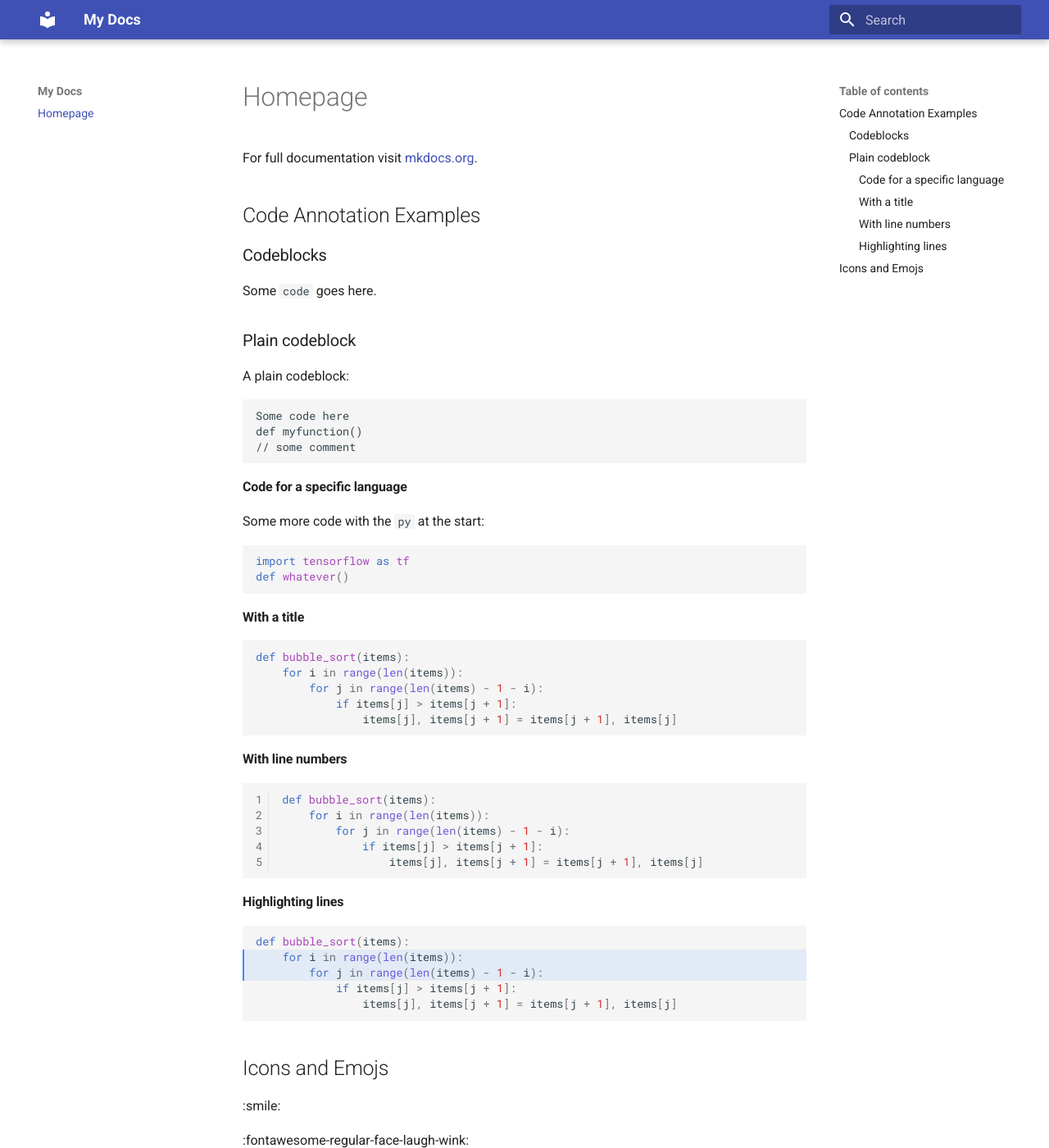
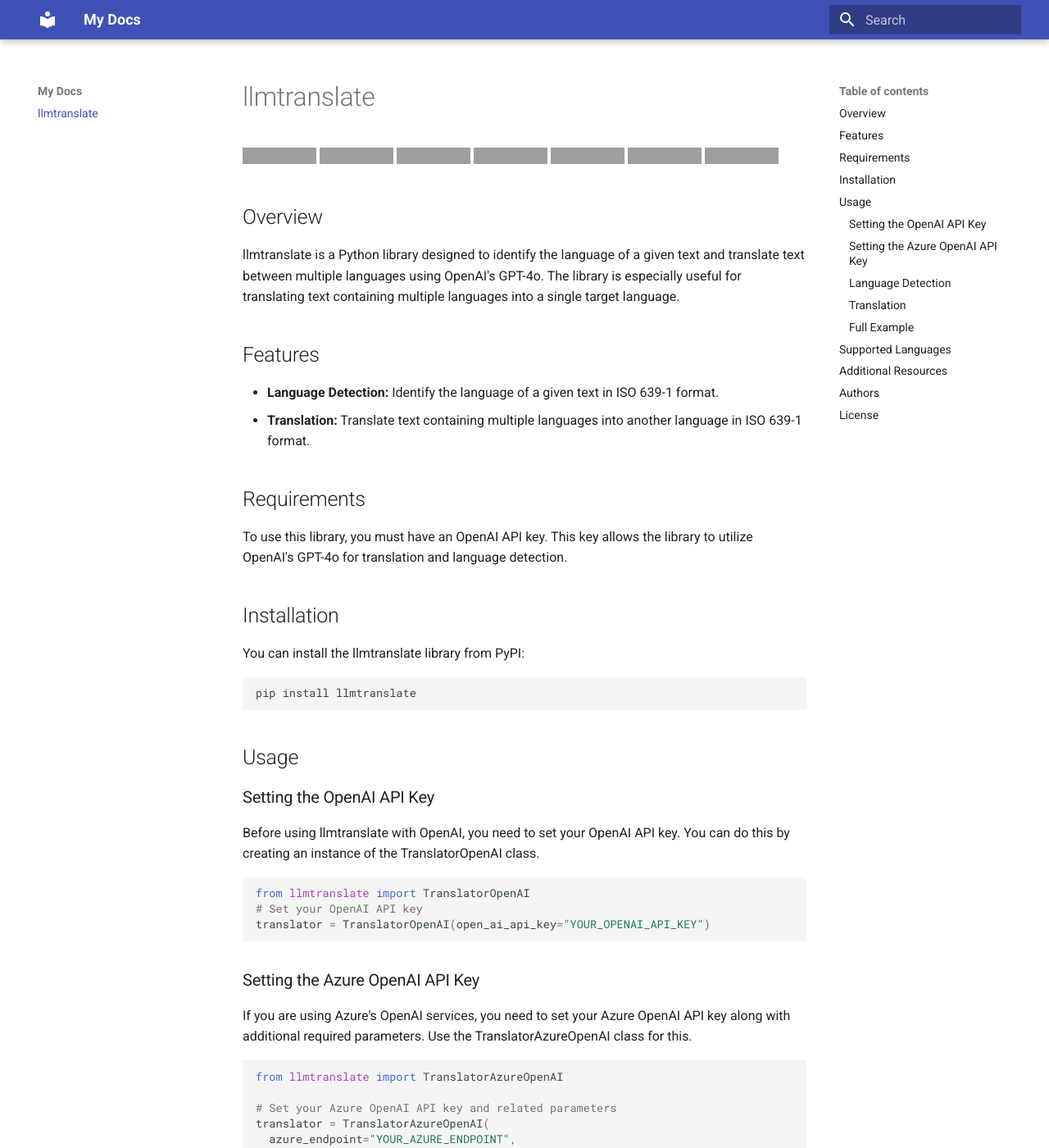
Before and after one commit to adam-pawelek/llmtranslate, an MkDocs documentation site: the page built from docs/docs/index.md, in a window 1280 px wide and 1400 px high. Shown: the whole window at 82% size. Built offline with MkDocs 1.6.1 and Material for MkDocs 9.7.7, drawn with Linux system fonts in a browser that asks for light colours; some of the changed text lies outside the part shown; grey boxes are pictures that could not be loaded.

Commit message:
added documentation

````diff
--- a/docs/docs/index.md
+++ b/docs/docs/index.md
@@ -1,71 +1,175 @@
-# Homepage
+# llmtranslate
+[![Test](https://github.com/adam-pawelek/llmtranslate/actions/workflows/test.yml/badge.svg)](https://github.com/adam-pawelek/llmtranslate/actions/workflows/test.yml)
+[![Python package - Publish](https://github.com/adam-pawelek/llmtranslate/actions/workflows/publish.yml/badge.svg)](https://github.com/adam-pawelek/llmtranslate/actions/workflows/publish.yml)
+[![Python Versions](https://img.shields.io/badge/Python-3.10%20|%203.11%20|%203.12-blue)](https://www.python.org/)
+[![PyPI version](https://img.shields.io/pypi/v/llmtranslate)](https://pypi.org/project/llmtranslate/)
+[![License: MIT](https://img.shields.io/badge/License-MIT-yellow.svg)](https://opensource.org/licenses/MIT)
+[![codecov](https://codecov.io/github/adam-pawelek/llmtranslate/graph/badge.svg?token=WCQOJC032S)](https://codecov.io/github/adam-pawelek/llmtranslate)
+[![Downloads](https://static.pepy.tech/badge/llmtranslate)](https://pepy.tech/project/llmtranslate)
+## Overview
 
-For full documentation visit [mkdocs.org](https://www.mkdocs.org).
+llmtranslate is a Python library designed to identify the language of a given text and translate text between multiple languages using OpenAI's GPT-4o. The library is especially useful for translating text containing multiple languages into a single target language.
 
-## Code Annotation Examples
+## Features
 
-### Codeblocks
+- **Language Detection:** Identify the language of a given text in ISO 639-1 format.
+- **Translation:** Translate text containing multiple languages into another language in ISO 639-1 format.
 
-Some `code` goes here.
+## Requirements
 
-### Plain codeblock
+To use this library, you must have an OpenAI API key. This key allows the library to utilize OpenAI's GPT-4o for translation and language detection.
 
-A plain codeblock:
+
+
+## Installation
+
+You can install the llmtranslate library from PyPI:
+
+```bash
+pip install llmtranslate
+```
+
+## Usage
+
+### Setting the OpenAI API Key
+
+Before using llmtranslate with OpenAI, you need to set your OpenAI API key. You can do this by creating an instance of the TranslatorOpenAI class.
+
+```python
+from llmtranslate import TranslatorOpenAI
+# Set your OpenAI API key
+translator = TranslatorOpenAI(open_ai_api_key="YOUR_OPENAI_API_KEY")
 
 ```
-Some code here
-def myfunction()
-// some comment
+
+### Setting the Azure OpenAI API Key
+
+If you are using Azure's OpenAI services, you need to set your Azure OpenAI API key along with additional required parameters. Use the TranslatorAzureOpenAI class for this.
+
+```python
+from llmtranslate import TranslatorAzureOpenAI
+
+# Set your Azure OpenAI API key and related parameters
+translator = TranslatorAzureOpenAI(
+  azure_endpoint="YOUR_AZURE_ENDPOINT",
+  api_key="YOUR_AZURE_API_KEY",
+  api_version="YOUR_API_VERSION",
+  azure_deployment="YOUR_AZURE_DEPLOYMENT"
+)
+
 ```
 
-#### Code for a specific language
 
-Some more code with the `py` at the start:
+### Language Detection
 
-``` py
-import tensorflow as tf
-def whatever()
+To detect the language of a given text:
+
+```python
+from llmtranslate import TranslatorOpenAI
+
+# Set your OpenAI API key
+translator = TranslatorOpenAI(open_ai_api_key="YOUR_OPENAI_API_KEY")
+
+# Detect language
+detected_language = translator.get_text_language("Hello world")
+if detected_language is not None:
+  print(detected_language.ISO_639_1_code)  # Output: 'en'
+  print(detected_language.ISO_639_2_code)  # Output: 'eng'
+  print(detected_language.ISO_639_3_code)  # Output: 'eng'
+  print(detected_language.language_name)  # Output: 'English'
+
 ```
 
-#### With a title
+> [!IMPORTANT]
+> If the translator does not detect any language, it will return None.<br>
+> Before using results of translator detection you should check if it returned correct result or None
 
-``` py
-def bubble_sort(items):
-    for i in range(len(items)):
-        for j in range(len(items) - 1 - i):
-            if items[j] > items[j + 1]:
-                items[j], items[j + 1] = items[j + 1], items[j]
+### Translation
+
+To translate text containing multiple languages into another language:
+
+```python
+from llmtranslate import TranslatorOpenAI
+
+# Set your OpenAI API key
+translator = TranslatorOpenAI(open_ai_api_key="YOUR_OPENAI_API_KEY")
+
+# Translate text
+translated_text = translator.translate("Cześć jak się masz? Meu nome é Adam", "en")
+print(translated_text)  # Output: "Hello how are you? My name is Adam"
 ```
 
-#### With line numbers
 
-``` py linenums="1"
-def bubble_sort(items):
-    for i in range(len(items)):
-        for j in range(len(items) - 1 - i):
-            if items[j] > items[j + 1]:
-                items[j], items[j + 1] = items[j + 1], items[j]
+### Full Example
+
+Here is a complete example demonstrating how to use the library:
+
+```python
+from llmtranslate import TranslatorOpenAI
+
+# Initialize the translator with your OpenAI API key
+translator = TranslatorOpenAI(open_ai_api_key="YOUR_OPENAI_API_KEY")
+
+# Detect language
+detected_language = translator.get_text_language("jak ty się nazywasz")
+if detected_language is not None:
+  print(detected_language.ISO_639_1_code)  # Output: 'pl'
+  print(detected_language.ISO_639_2_code)  # Output: 'pol'
+  print(detected_language.ISO_639_3_code)  # Output: 'pol'
+  print(detected_language.language_name)  # Output 'Polish'
+
+# Translate text
+translated_text = translator.translate("Cześć jak się masz? Meu nome é Adam", "en")
+print(translated_text)  # Output: "Hello how are you? My name is Adam"
+
 ```
 
-#### Highlighting lines
+## Supported Languages
 
-``` py hl_lines="2 3"
-def bubble_sort(items):
-    for i in range(len(items)):
-        for j in range(len(items) - 1 - i):
-            if items[j] > items[j + 1]:
-                items[j], items[j + 1] = items[j + 1], items[j]
-```
+llmtranslate supports all languages supported by GPT-4o. For a complete list of language codes, you can visit the [ISO 639-1 website](https://localizely.com/iso-639-1-list/).
 
-## Icons and Emojs
+Here are some of the most popular languages and their ISO 639-1 codes:
 
-:smile:
+- **English**: `en`
+- **Spanish**: `es`
+- **French**: `fr`
+- **German**: `de`
+- **Chinese**: `zh`
+- **Japanese**: `ja`
+- **Korean**: `ko`
+- **Portuguese**: `pt`
+- **Russian**: `ru`
+- **Italian**: `it`
+- **Dutch**: `nl`
+- **Arabic**: `ar`
+- **Hindi**: `hi`
+- **Bengali**: `bn`
+- **Turkish**: `tr`
+- **Polish**: `pl`
+- **Swedish**: `sv`
+- **Norwegian**: `no`
+- **Danish**: `da`
+- **Finnish**: `fi`
+- **Greek**: `el`
+- **Hebrew**: `he`
 
-:fontawesome-regular-face-laugh-wink:
+## Additional Resources
 
-:fontawesome-brands-twitter:{ .twitter }
+- [PyPI page](https://pypi.org/project/llm_translate/)
+- [ISO 639-1 Codes](https://localizely.com/iso-639-1-list/)
+- [Github project repository](https://github.com/adam-pawelek/llmtranslate)
 
-:octicons-heart-fill-24:{ .heart }
+## Authors
+- Adam Pawełek
+  - [LinkedIn](https://www.linkedin.com/in/adam-roman-pawelek/)
+  - [Email](mailto:adam.pwk@outlook.com)
+
+
+
+## License
+
+llmtranslate is licensed under the MIT License. See the LICENSE file for more details.
+
 
 
 ```bash
--- a/pyproject.toml
+++ b/pyproject.toml
@@ -1,6 +1,6 @@
 [tool.poetry]
 name = "llmtranslate"
-version = "0.1.7"
+version = "0.1.8"
 description = "A Python library for language detection and translation using OpenAI's GPT-4o."
 authors = ["Adam Pawelek <adam.pwk@outlook.com>"]
 readme = "README.md"
````
